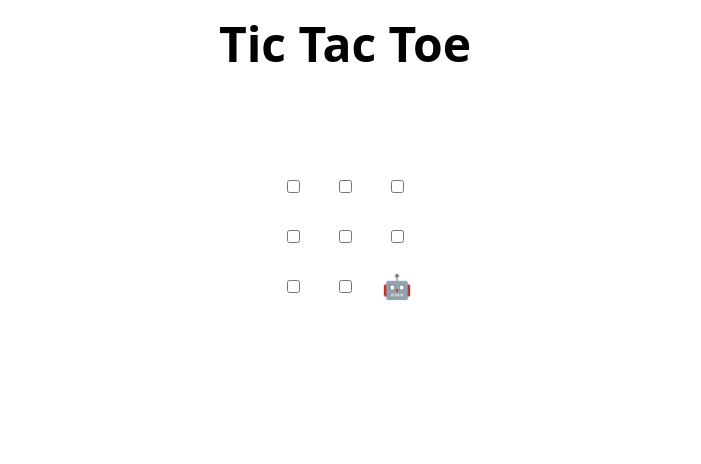
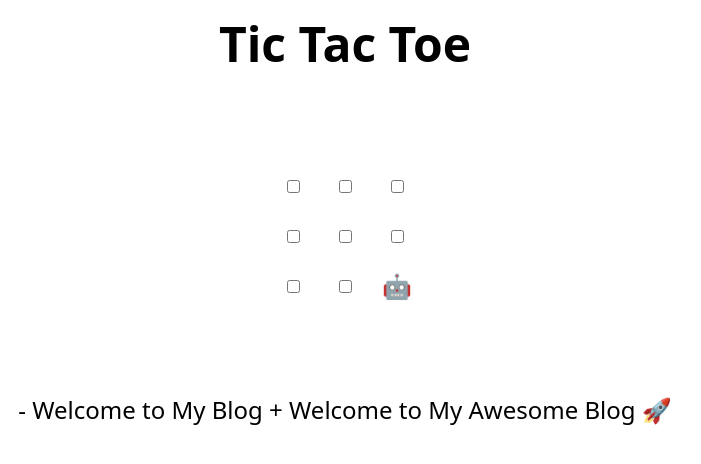
Before and after one commit to nakamurarip/skills-review-pull-requests, a plain HTML site: page index.html in a window 1280 px wide. Shown: the whole page, without its empty margins (295-996 px from the left). Drawn offline with Linux system fonts and the light colour scheme.

Commit message:
Update index.html
Apply suggested text update

```diff
--- a/index.html
+++ b/index.html
@@ -48,7 +48,8 @@
 </table>
 
 <h2 hidden>Game over, refresh to play again 🧑‍💻 🤖!</h2>
-
+- Welcome to My Blog
++ Welcome to My Awesome Blog 🚀
 <script>
   // Initialization
   const boxes = Array.from(document.querySelectorAll("td"));
```
